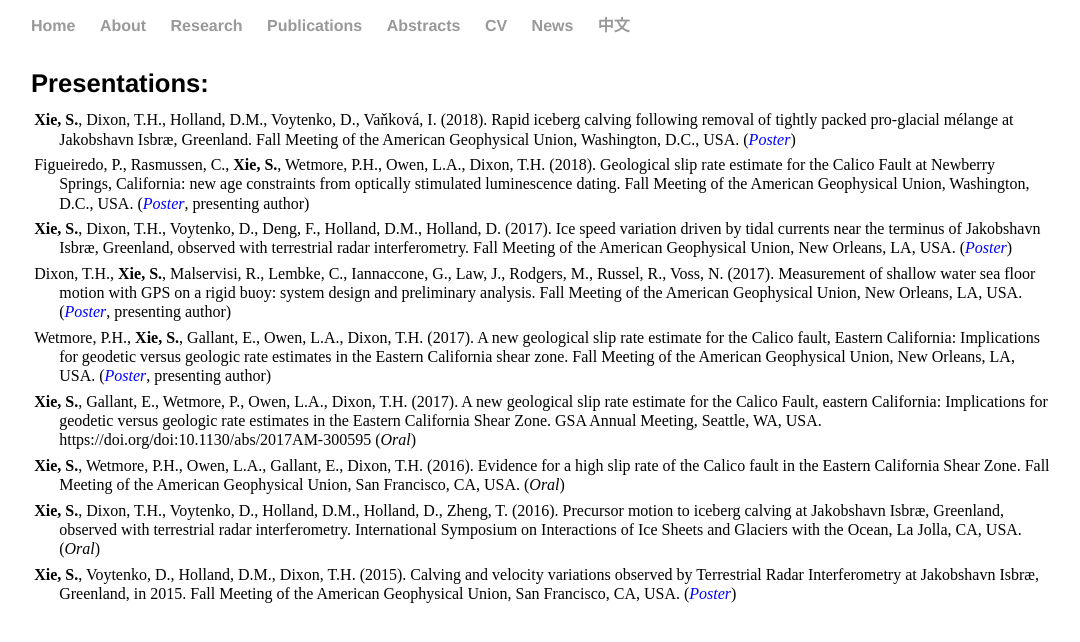
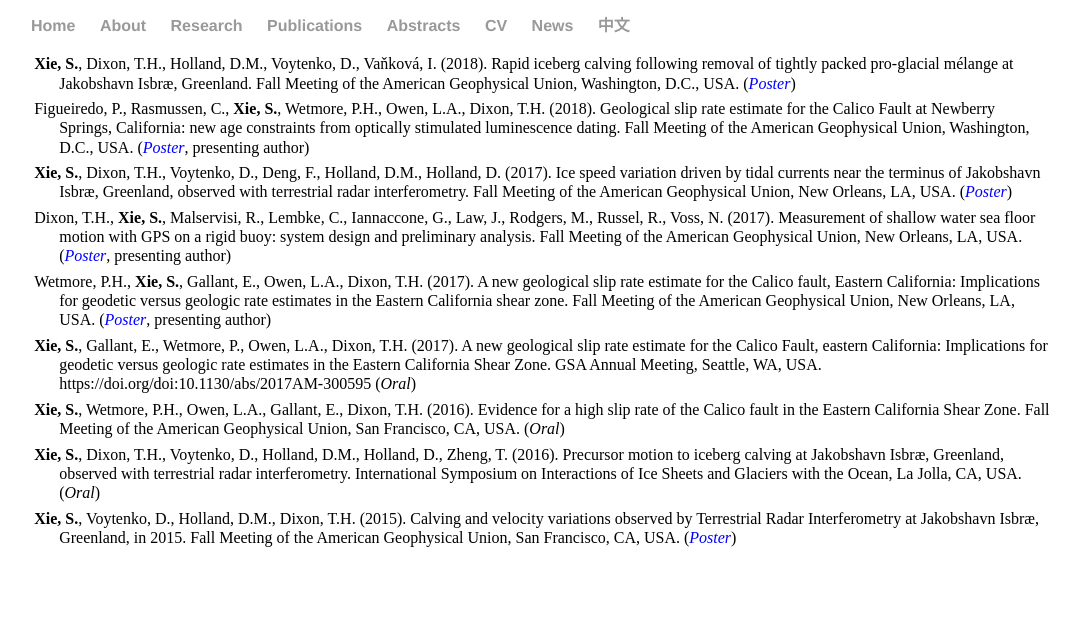
Before and after one commit to suruixie/suruixie.github.io, a Jekyll site: the page built from abstracts/index.html, in a window 1280 px wide. Shown: the top 642 px of the page, without its empty margins (97-1177 px from the left). Built offline with Jekyll 4.4.1, drawn with Linux system fonts in a browser that asks for light colours.

Commit message:
Update index.html

```diff
--- a/abstracts/index.html
+++ b/abstracts/index.html
@@ -3,9 +3,8 @@ layout: default
 title: Surui's presentations
 ---
 <div class="presentations">
-<h4 style="margin-bottom:0.35em;">Presentations:</h4>
-<p  class="publist" style="font-size:1.0em;">
-  <strong>Xie, S.</strong>, Dixon, T.H., Holland, D.M., Voytenko, D., Vaňková, I. (2018). Rapid iceberg calving following removal of tightly packed pro-glacial mélange at Jakobshavn Isbræ, Greenland. Fall Meeting of the American Geophysical Union, Washington, D.C., USA. (<em><a href="../files/2018/Xie_AGU18.pdf" style="color:#0000FF;">Poster</a></em>)<br>
+        <p  class="publist" style="font-size:1.0em;">
+                <strong>Xie, S.</strong>, Dixon, T.H., Holland, D.M., Voytenko, D., Vaňková, I. (2018). Rapid iceberg calving following removal of tightly packed pro-glacial mélange at Jakobshavn Isbræ, Greenland. Fall Meeting of the American Geophysical Union, Washington, D.C., USA. (<em><a href="../files/2018/Xie_AGU18.pdf" style="color:#0000FF;">Poster</a></em>)<br>
 	<p  class="publist" style="font-size:1.0em;">
 		Figueiredo, P., Rasmussen, C., <strong>Xie, S.</strong>, Wetmore, P.H., Owen, L.A., Dixon, T.H. (2018). Geological slip rate estimate for the Calico Fault at Newberry Springs, California: new age constraints from optically stimulated luminescence dating. Fall Meeting of the American Geophysical Union, Washington, D.C., USA. (<em><a href="../files/2018/Figueiredo_AGU18.pdf" style="color:#0000FF;">Poster</a></em>, presenting author)<br>
 	<p  class="publist" style="font-size:1.0em;">
```
